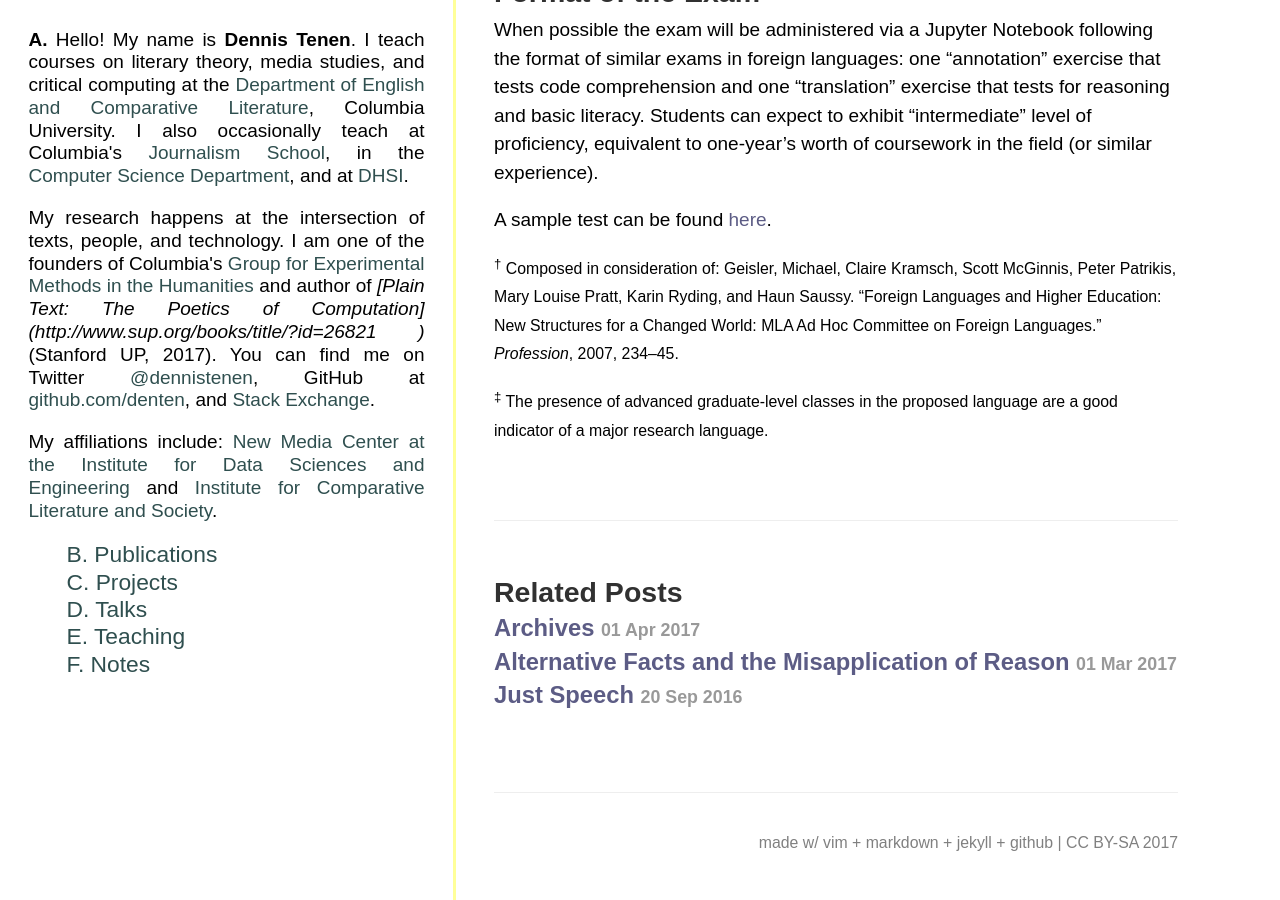
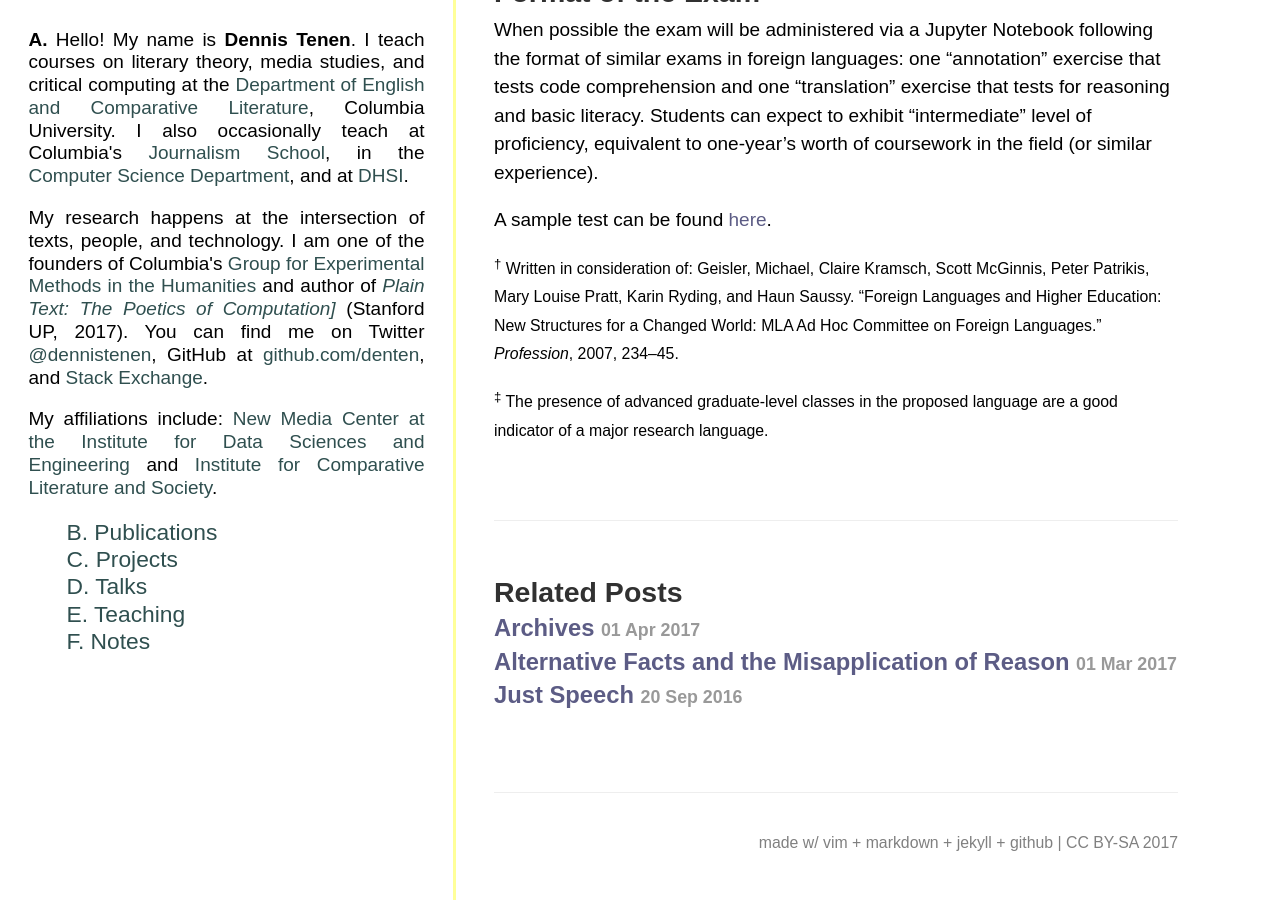
Before and after one commit to denten/denten.github.io, a Jekyll site: the page built from _posts/2017-04-25-foreignlang.md, in a window 1280 px wide and 900 px high, scrolled down 1446 px. Built offline with Jekyll 4.4.1, drawn with Linux system fonts in a browser that asks for light colours; some web fonts are replaced; some of the changed lines change nothing that is shown.

Commit message:
fix links

```diff
--- a/_includes/CV/bios/bio.md
+++ b/_includes/CV/bios/bio.md
@@ -11,9 +11,9 @@ Department</a>, and at <a href="http://www.dhsi.org/courses.php">DHSI</a>.
 <p></p> <p>My research happens at the intersection of texts, people, and
 technology. I am one of the founders of Columbia's <a
 href="http://xpmethod.plaintext.in/strains.html">Group for Experimental
-Methods in the Humanities</a> and author of <i>[Plain Text: The Poetics of
-Computation](http://www.sup.org/books/title/?id=26821
-)</i> (Stanford UP, 2017). You can find me on Twitter <a
+Methods in the Humanities</a> and author of <i><a href="
+http://www.sup.org/books/title/?id=26821">Plain Text: The Poetics of
+Computation]</a></i> (Stanford UP, 2017). You can find me on Twitter <a
 href="https://twitter.com/dennistenen">@dennistenen</a>, GitHub at <a
 href="https://github.com/denten">github.com/denten</a>, and <a
 href="http://stackexchange.com/users/2026874/denten?tab=accounts">Stack
--- a/_posts/2017-04-25-foreignlang.md
+++ b/_posts/2017-04-25-foreignlang.md
@@ -71,7 +71,7 @@ field (or similar experience).
 A sample test can be found
 [here](https://github.com/denten/python-language-exam/blob/master/english-python-exam-sample.ipynb).
 
-<small><sup>†</sup> Composed in consideration of: Geisler, Michael, Claire
+<small><sup>†</sup> Written in consideration of: Geisler, Michael, Claire
 Kramsch, Scott McGinnis, Peter Patrikis, Mary Louise Pratt, Karin Ryding, and
 Haun Saussy.  “Foreign Languages and Higher Education: New Structures for a
 Changed World: MLA Ad Hoc Committee on Foreign Languages.” *Profession*, 2007,
```
